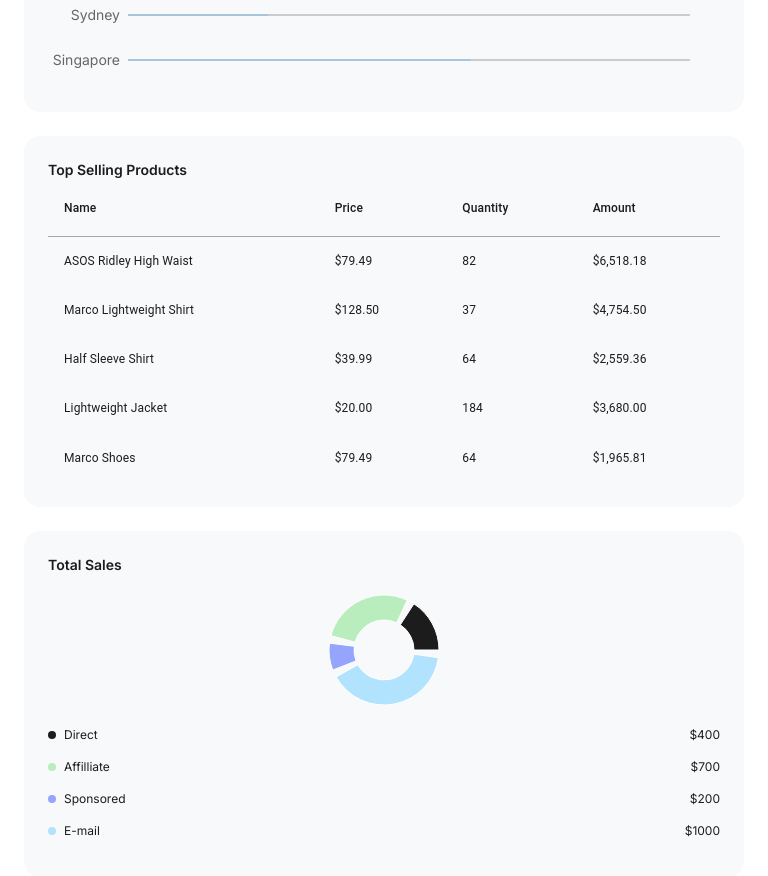
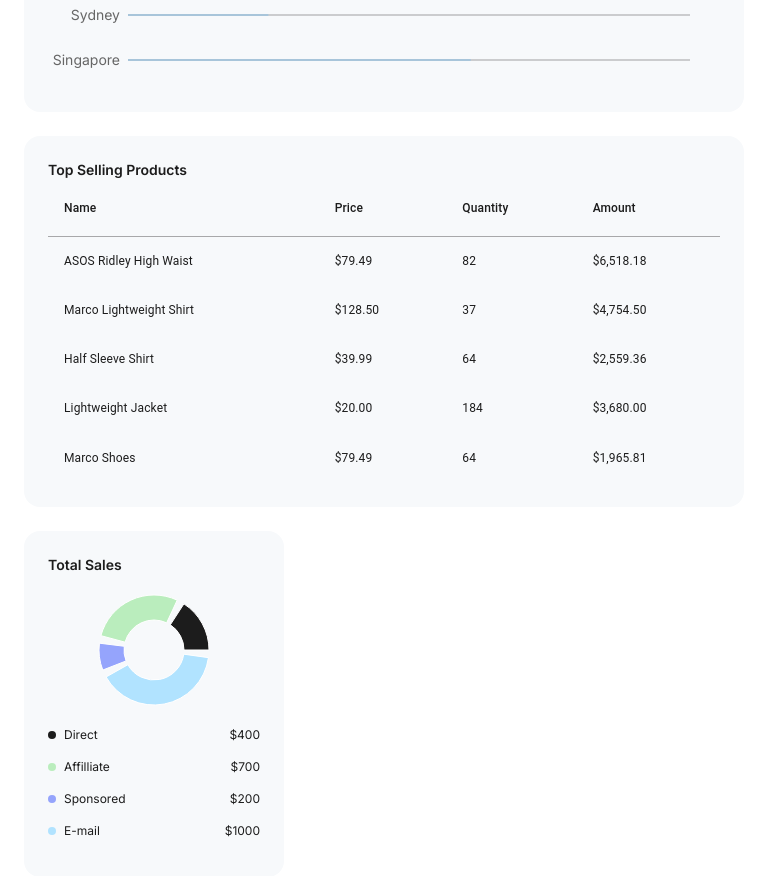
Before and after one commit to gautham-g-nayak/dashboard, a React (Create React App) app: page / in a window 768 px wide. Shown: the part 1260-2136 px from the top of the page. Built offline with nearby package versions, Linux system fonts and the light colour scheme.

Commit message:
responsiveness

```diff
--- a/src/components/Sales/Sales.module.css
+++ b/src/components/Sales/Sales.module.css
@@ -3,7 +3,6 @@
   background-color: var(--Primary-Light);
   flex: 1;
   padding: var(--xl);
-  width: 100%;
   box-sizing: border-box;
 }
 
@@ -25,3 +24,10 @@
   border-radius: 50%;
   background-color: var(--brand-color);
 }
+
+/* Responsive Styles */
+@media (min-width: 768px) {
+  .container {
+    width: 260px;
+  }
+}
--- a/src/pages/Default/Default.module.css
+++ b/src/pages/Default/Default.module.css
@@ -9,7 +9,6 @@
 
 .conatiner {
   display: flex;
-  /* flex-wrap: wrap; */
   gap: var(--xl);
   margin-bottom: var(--xl);
 }
@@ -69,6 +68,11 @@
 }
 
 /* Responsive Styles */
+@media (max-width: 1024px) {
+  .conatiner {
+    flex-wrap: wrap;
+  }
+}
 @media (max-width: 768px) {
   .conatiner {
     flex-direction: column;
```
